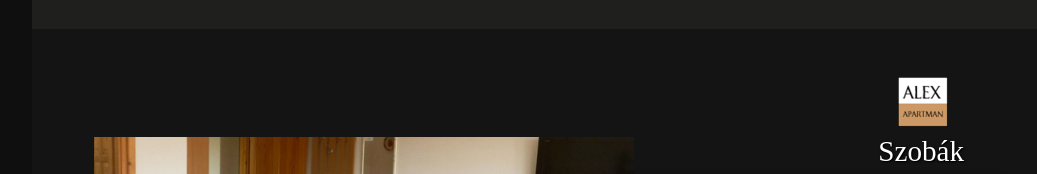
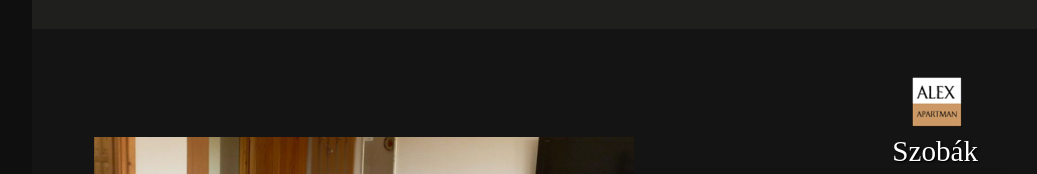
Before and after one commit to LeBryere/Alex-apartman, a plain HTML site: page index.html in a window 1280 px wide. Shown: the part 1298-1472 px from the top of the page, without its empty margins (224-1261 px from the left). Drawn offline with Linux system fonts and the light colour scheme.

Commit message:
Update index.html

```diff
--- a/index.html
+++ b/index.html
@@ -297,7 +297,7 @@
 
       <!-- ROOMS -->
       <section id="leb__rooms" class="leb__rooms bg-design-8">
-         <div class="leb__container | ms-3 ms-sm-0 ">
+         <div class="leb__container | px-3 px-ms-0 ">
             <div class="brand-container | text-lg-end">
                <div class="star-container | justify-content-lg-end">
                   <img src="assets/images/logo111.png" alt="description of images">
```
